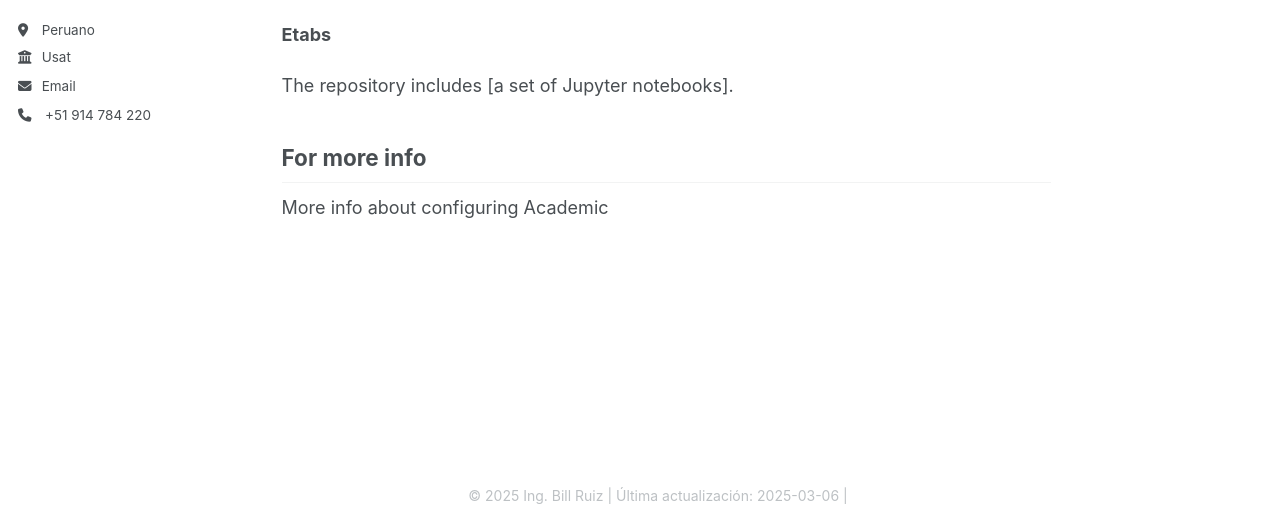
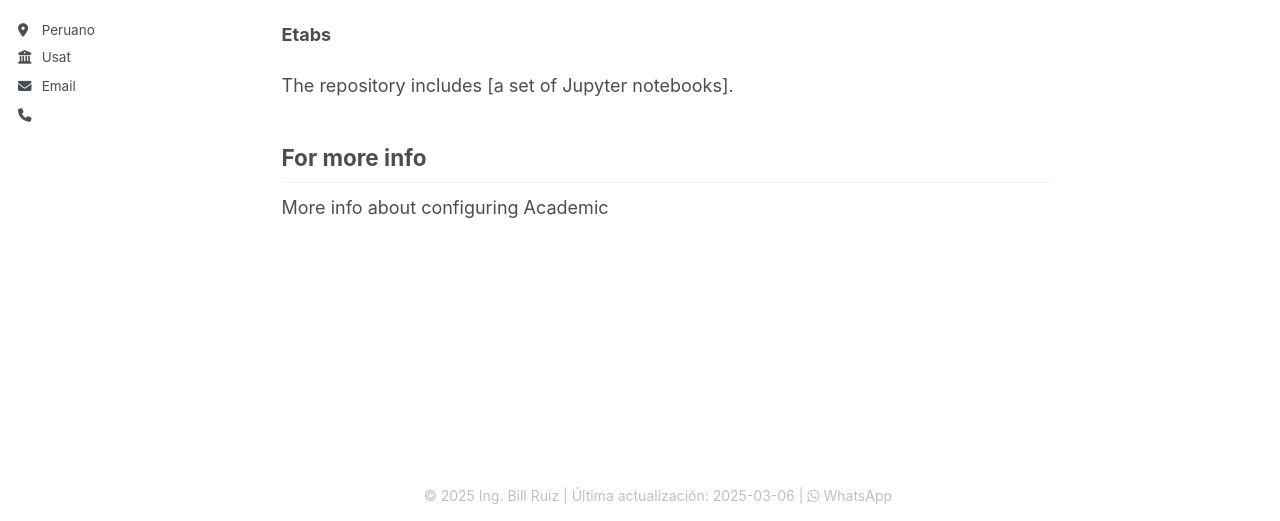
Before and after one commit to IngenieroBill/Cv, a Jekyll site: the page built from _pages/about.md, in a window 1280 px wide and 994 px high. Shown: the part 470-991 px from the top of the window. Built offline with Jekyll 4.4.1, drawn with Linux system fonts in a browser that asks for light colours.

Commit message:
Actualización de configuración

```diff
--- a/_config.yml
+++ b/_config.yml
@@ -30,7 +30,7 @@ author:
   employer         : "Usat"
   uri              : # URL
   email            : "rpbilledson@gmail.com"
-  phone            : "+51 914 784 220"
+  whatsapp         : "51914784220"
   # Academic websites
   arxiv            : # URL - Update with the correct link to your profile
   #googlescholar    : ""
```
